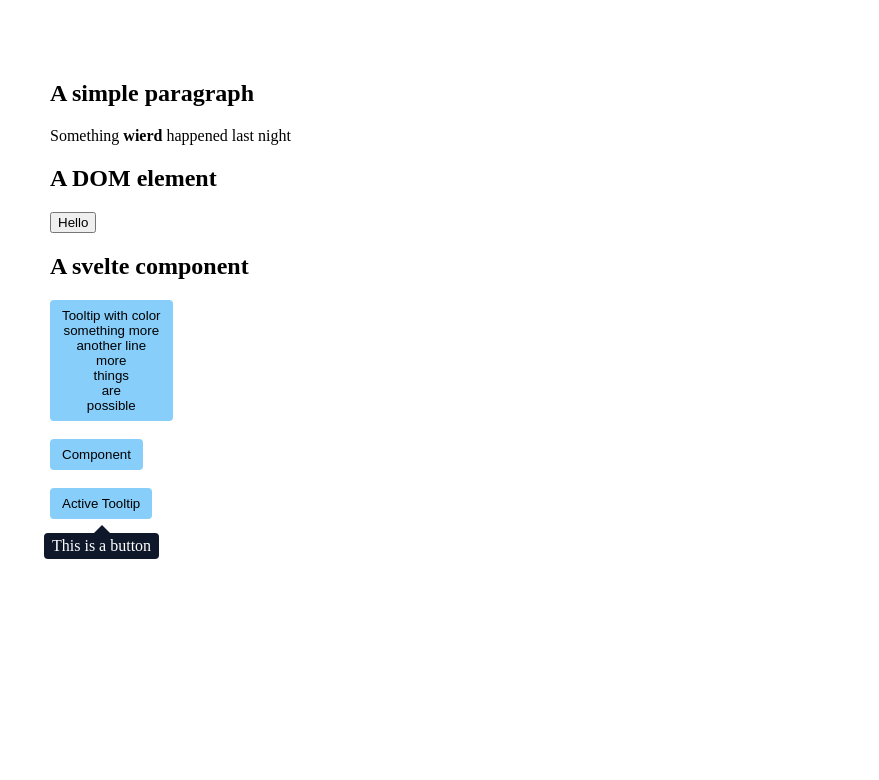
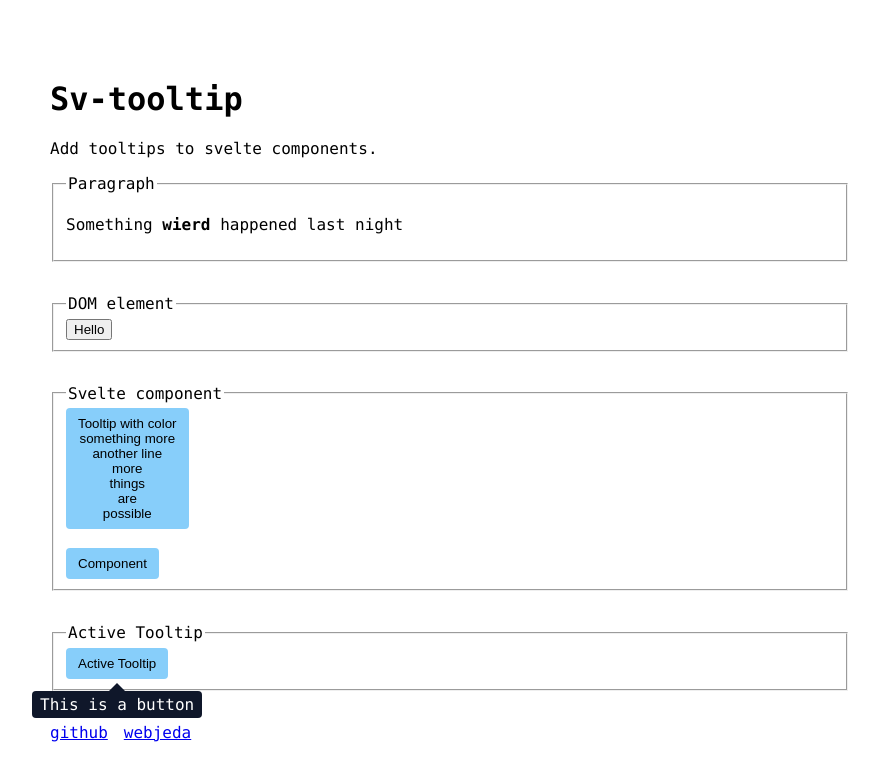
Before and after one commit to sharu725/sv-tooltip, a SvelteKit app: page / in a window 1280 px wide. Shown: the top 780 px of the page, without its empty margins (190-1069 px from the left). Built offline with nearby package versions, Linux system fonts and the light colour scheme.

Commit message:
udpate repo

```diff
--- a/package.json
+++ b/package.json
@@ -1,6 +1,6 @@
 {
 	"name": "sv-tooltip",
-	"version": "0.0.3",
+	"version": "0.0.4",
 	"scripts": {
 		"dev": "vite dev",
 		"build": "svelte-kit sync && svelte-package",
--- a/src/app.html
+++ b/src/app.html
@@ -1,12 +1,21 @@
 <!DOCTYPE html>
 <html lang="en">
+
 <head>
 	<meta charset="utf-8" />
 	<link rel="icon" href="%sveltekit.assets%/favicon.png" />
 	<meta name="viewport" content="width=device-width, initial-scale=1" />
 	%sveltekit.head%
+	<style>
+		html,
+		body {
+			font-family: Menlo, Consolas, Monaco, Liberation Mono, Lucida Console, monospace;
+		}
+	</style>
 </head>
+
 <body>
 	<div>%sveltekit.body%</div>
 </body>
+
 </html>
--- a/src/lib/Tooltip.svelte
+++ b/src/lib/Tooltip.svelte
@@ -5,13 +5,11 @@
   export let bottom = false;
   export let left = false;
   export let active = false;
-
   export let color = "#0f172a";
 
   const tooltip = (element) => {
     const slot = element.getBoundingClientRect();
-    const tooltip = element.nextElementSibling;
-
+    const tooltip = element.querySelector(".tooltip");
     tooltip.style.setProperty("--tooltip-color", color);
     element.onmouseover = () => {
       tooltip.style.opacity = 1;
@@ -23,23 +21,23 @@
     };
     const elHeight = slot.height;
     const elWidth = slot.width;
-    const { height, width } = tooltip.getBoundingClientRect();
+    const { x, y, height, width } = tooltip.getBoundingClientRect();
     let topGap;
     let rightGap;
     let bottomGap;
     let leftGap;
     if (top) {
-      leftGap = -Math.floor(width / 2 - elWidth / 2);
-      bottomGap = Math.floor(elHeight + 8);
+      leftGap = -(width / 2 - elWidth / 2);
+      bottomGap = elHeight + 12;
     } else if (right) {
-      leftGap = Math.floor(elWidth + 12);
-      bottomGap = -(elHeight / 2 - height / 2);
+      leftGap = elWidth + 12;
+      bottomGap = Math.abs(elHeight / 2 - height / 2);
     } else if (bottom) {
-      leftGap = -Math.floor(width / 2 - elWidth / 2);
-      topGap = Math.floor(elHeight + 8);
+      leftGap = -(width / 2 - elWidth / 2);
+      topGap = elHeight + 12;
     } else if (left) {
-      leftGap = -Math.floor(width + 12);
-      bottomGap = -(elHeight / 2 - height / 2);
+      leftGap = -(width + 12);
+      bottomGap = Math.abs(elHeight / 2 - height / 2);
     } else {
       leftGap = -Math.floor(width / 2 - elWidth / 2);
       topGap = Math.floor(elHeight + 8);
@@ -57,7 +55,6 @@
 <span class="tooltip-wrapper">
   <span class="tooltip-slot" use:tooltip>
     <slot />
-  </span>
     <div class="tooltip" class:active>
       {#if tip}
         <div class="tip" class:top class:right class:bottom class:left>
@@ -68,16 +65,17 @@
       {/if}
     </div>
   </span>
+</span>
 
 <style>
-  .tooltip-wrapper {
+  .tooltip-slot {
     position: relative;
   }
   .tooltip {
     position: absolute;
     display: block;
+    white-space: nowrap;
     opacity: 0;
-    white-space: nowrap;
     z-index: -1;
     background-color: var(--tooltip-color);
   }
@@ -127,4 +125,7 @@
     opacity: 1;
     visibility: initial;
   }
+  .tip.removeTipArrow:before {
+    content: none;
+  }
 </style>
--- a/src/routes/+page.svelte
+++ b/src/routes/+page.svelte
@@ -4,35 +4,55 @@
 </script>
 
 <div class="content">
-  <h2>A simple paragraph</h2>
+  <h1>Sv-tooltip</h1>
+  <p>Add tooltips to svelte components.</p>
+  <fieldset>
+    <legend>Paragraph</legend>
     <p>
-    Something <Tooltip tip="It was actially a dream" top><b>wierd</b></Tooltip> happened
-    last night
+      Something <Tooltip tip="It was actially a dream" top><b>wierd</b></Tooltip
+      > happened last night
     </p>
+  </fieldset>
 
-  <h2>A DOM element</h2>
+  <fieldset>
+    <legend>DOM element</legend>
     <Tooltip tip="This is a button" bottom>
       <button>Hello</button>
     </Tooltip>
+  </fieldset>
 
-  <h2>A svelte component</h2>
+  <fieldset>
+    <legend>Svelte component</legend>
     <Tooltip tip="This is a button" right color="coral">
       <Button
         >Tooltip with color <br />something more <br />another line <br />more
         <br />things <br />are <br />possible</Button
       >
     </Tooltip>
-
     <br />
     <br />
     <Tooltip tip="This is a button" left>
       <Button>Component</Button>
     </Tooltip>
-  <br />
-  <br />
+  </fieldset>
+
+  <fieldset>
+    <legend>Active Tooltip</legend>
     <Tooltip tip="This is a button" bottom active>
       <Button>Active Tooltip</Button>
     </Tooltip>
+  </fieldset>
+
+  <nav>
+    <ul>
+      <li>
+        <a href="https://github.com/sharu725/sv-tooltip">github</a>
+      </li>
+      <li>
+        <a href="https://webjeda.com">webjeda</a>
+      </li>
+    </ul>
+  </nav>
 </div>
 
 <style>
@@ -40,4 +60,15 @@
     max-width: 800px;
     margin: 5rem auto;
   }
+  fieldset {
+    margin-bottom: 2rem;
+  }
+  nav ul {
+    display: flex;
+    padding: 0;
+    list-style: none;
+  }
+  nav ul li {
+    margin-right: 1rem;
+  }
 </style>
```
Also changed, not shown: 1 other file (tests, documents, lock files or other folders). Lines whose indentation alone changed are shown as unchanged.
